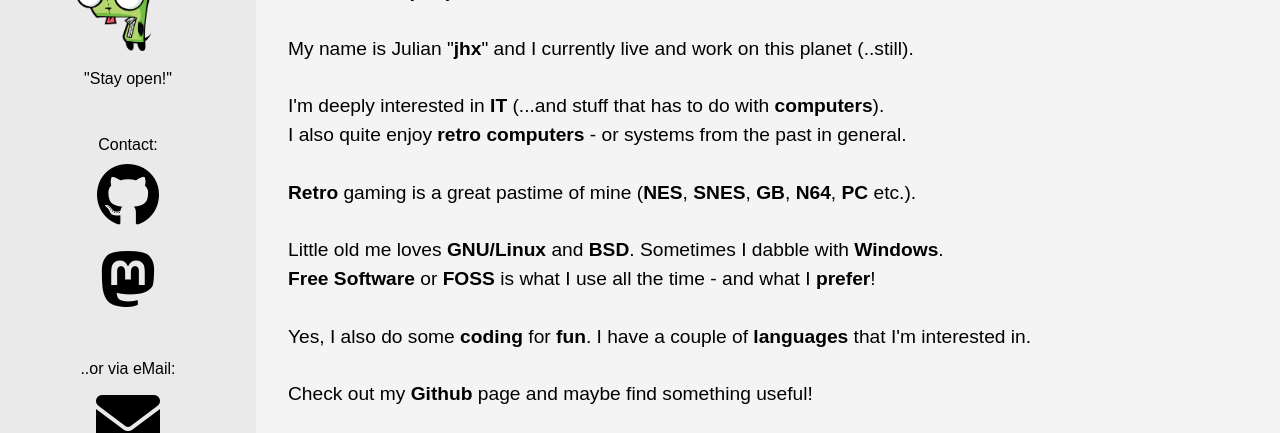
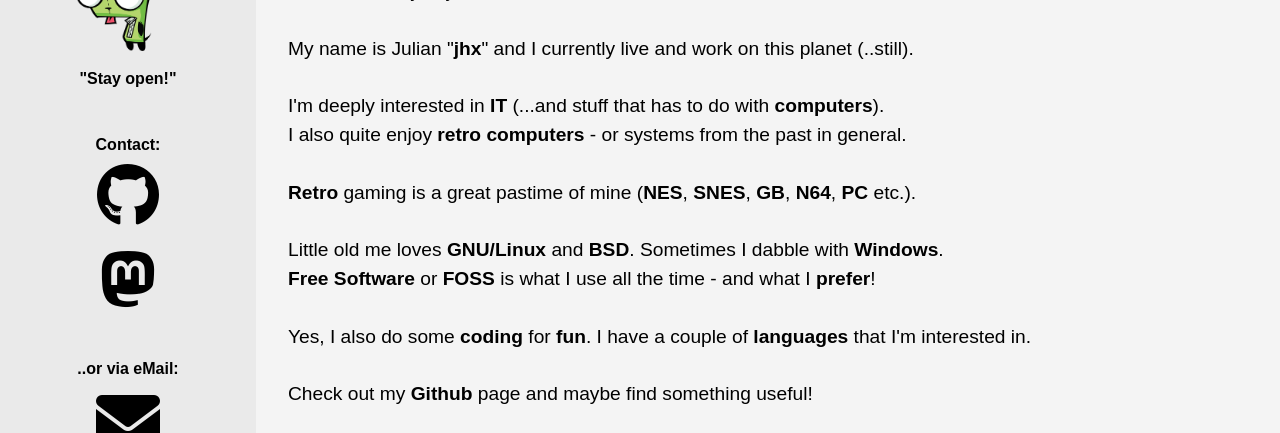
Before and after one commit to jhx0/jhx0.github.com, a plain HTML site: page index.html in a window 1280 px wide. Shown: the part 159-592 px from the top of the page. Drawn offline with Linux system fonts and the light colour scheme.

Commit message:
changed text to bold

```diff
--- a/index.html
+++ b/index.html
@@ -26,11 +26,11 @@
 				<main class="content">
 					<div class="left-content">
 						<img class="logo" src="assets/img/gir.png" alt="Gir, Invader Zim character. Robot.">
-						<p><em>"Stay open!"</em></p>
-						<p id="contacts">Contact:</p>
+						<p><b>"Stay open!"</b></p>
+						<p id="contacts"><b>Contact:</b></p>
 						<a class="logo-styling" href="https://github.com/jhx0"><i class="account-logo fa-brands fa-github"></i></a>
 						<a class="logo-styling" href="https://fosstodon.org/@jhx"><i class="account-logo fa-brands fa-mastodon"></i></a>
-						<p id="email-txt">..or via eMail:</p>
+						<p id="email-txt"><b>..or via eMail:</b></p>
 						<a id="email" class="logo-styling" href="#"><i class="account-logo fa-solid fa-envelope"></i></a>
 					</div>
 					<div class="right-content">
```
